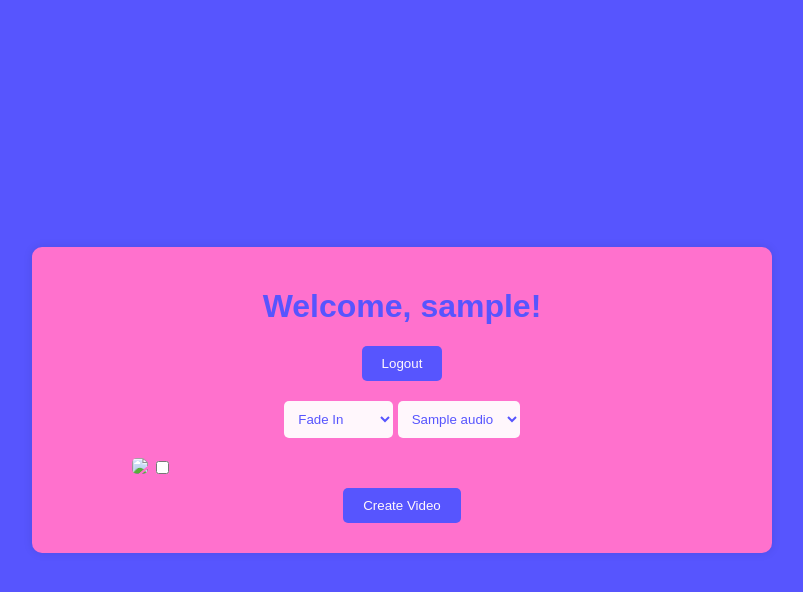
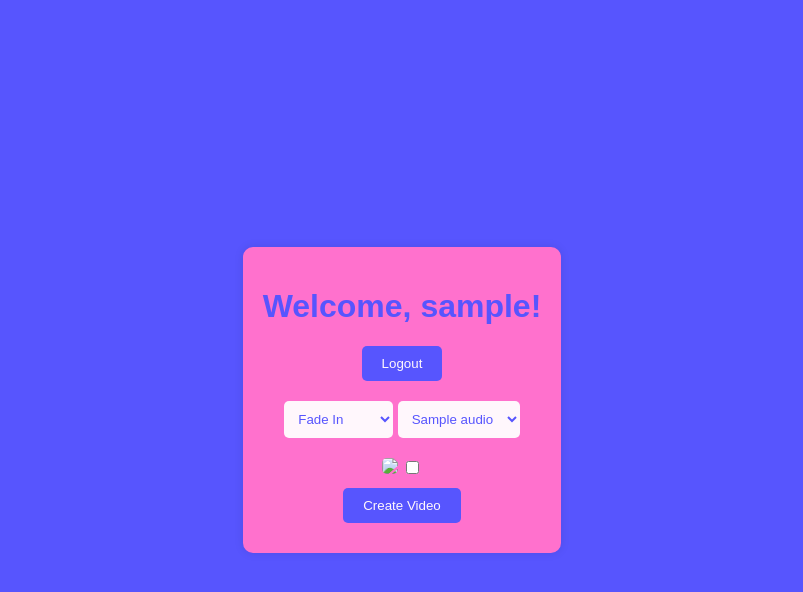
Before and after one commit to manit2004/img2vdo, a Flask app: template templates/create.html in a window 1280 px wide. Shown: the top 592 px of the page, without its empty margins (238-1041 px from the left). Run offline with Flask 3, Linux system fonts and the light colour scheme; the template is opened without the code that fills it: most values are stand-ins (such as "Sample title", 1, 10 or a date in 2020); parts of the project's set-up code (start-up, migrations or seed data) failed here and were passed over; some libraries are stand-ins or nearby versions.

Commit message:
grid issue fixed

```diff
--- a/templates/create.html
+++ b/templates/create.html
@@ -32,8 +32,8 @@
             grid-template-columns: repeat(auto-fill, minmax(200px, 1fr));
             grid-gap: 10px;
             margin-top: 20px;
+            max-height: 500px;
             overflow: auto;
-            margin-right: 500px;
         }
 
         .image-grid img {
```
